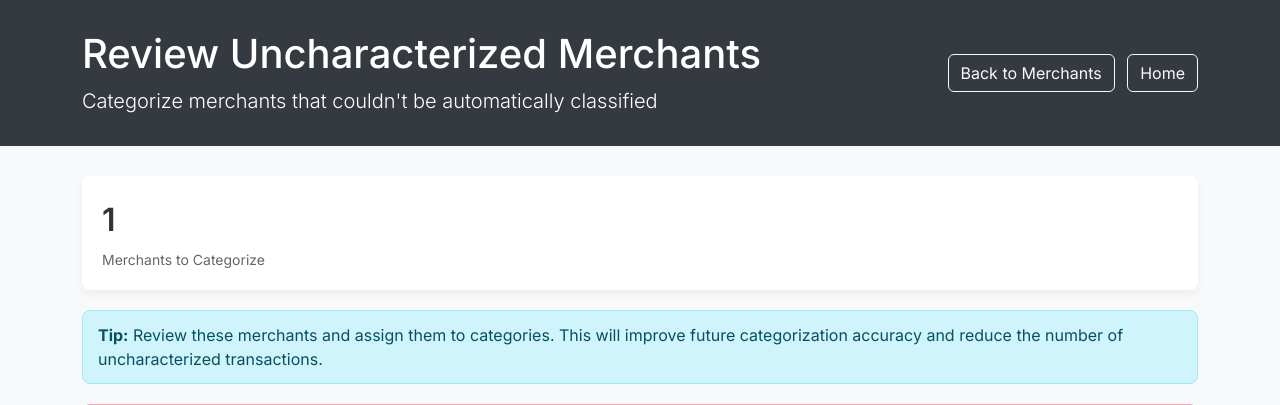
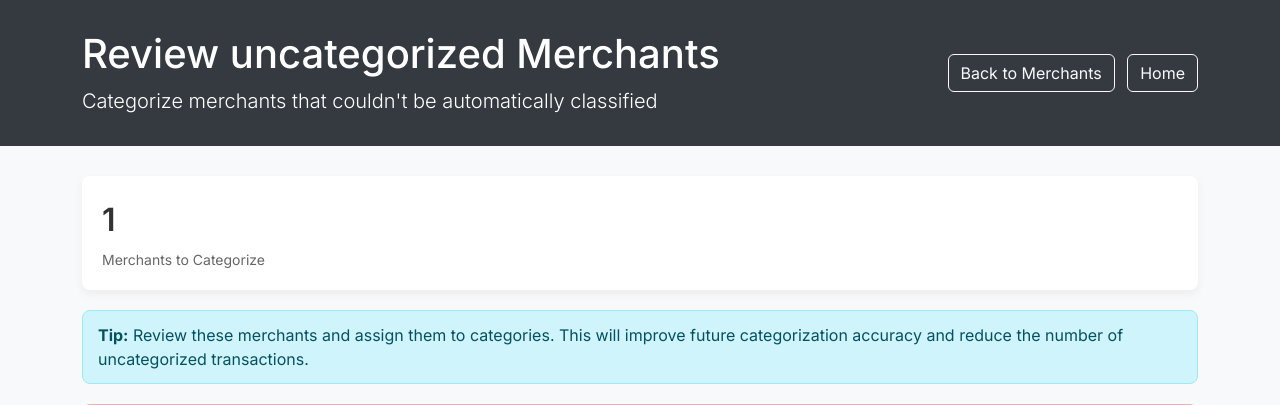
Before and after one commit to javaidb/personal-finance-tracker, a Flask app: template src/web/templates/merchants_review.html in a window 1280 px wide. Shown: the top 405 px of the page. Run offline with Flask 3, Linux system fonts and the light colour scheme; the template is opened without the code that fills it: most values are stand-ins (such as "Sample title", 1, 10 or a date in 2020); data that the repository does not hold is empty.

Commit message:
Completely harmonized use of 'uncategorized' keyword across any and all cases where transactions are yet to be categorized.

```diff
--- a/src/modules/helper_fns.py
+++ b/src/modules/helper_fns.py
@@ -507,10 +507,10 @@ class CategoryUpdater(GeneralHelperFns):
     def update_pie_chart(self, setup=False):
 
         status_counts = self.pristine_df['Classification'].value_counts(dropna=False)
-        none_count = status_counts.get('uncharacterized', 0)
+        none_count = status_counts.get('uncategorized', 0)
         other_count = len(self.pristine_df) - none_count
 
-        labels = ['Uncharacterized', 'Characterized']
+        labels = ['uncategorized', 'categorized']
         values = [none_count, other_count]
 
         if setup:
--- a/src/modules/merchant_categorizer.py
+++ b/src/modules/merchant_categorizer.py
@@ -139,7 +139,7 @@ class MerchantCategorizer:
         # Return the cleaned string as the merchant name
         return cleaned_str if cleaned_str else None
 
-    def categorize_transaction(self, transaction_details, default_category="uncharacterized"):
+    def categorize_transaction(self, transaction_details, default_category="uncategorized"):
         """
         Categorize a transaction based on merchant matching
 
@@ -319,7 +319,7 @@ class MerchantCategorizer:
         Returns:
             bool: True if a new merchant mapping was added, False otherwise
         """
-        if category == "uncharacterized":
+        if category == "uncategorized":
             return False
 
         # Extract merchant
--- a/src/web/config/__init__.py
+++ b/src/web/config/__init__.py
@@ -24,7 +24,7 @@ class Config:
         self.MAX_CONTENT_LENGTH = 16 * 1024 * 1024  # 16MB max file size
         self.DATABANK_PATH = os.path.join(self.root_dir, 'cached_data', 'databank.json')
         self.MERCHANT_DB_PATH = os.path.join(self.root_dir, 'cached_data', 'merchant_db.json')
-        self.UNCHARACTERIZED_MERCHANTS_PATH = os.path.join(self.root_dir, 'cached_data', 'uncharacterized_merchants.json')
+        self.UNCATEGORIZED_MERCHANTS_PATH = os.path.join(self.root_dir, 'cached_data', 'uncategorized_merchants.json')
 
 class DevelopmentConfig(Config):
     """Development configuration."""
--- a/src/web/routes/api.py
+++ b/src/web/routes/api.py
@@ -189,15 +189,21 @@ def add_merchant():
 
         # Initialize services
         merchant_service = MerchantService(base_path=base_path)
+
+        # Initialize transaction service first to ensure it exists
         transaction_service = init_transaction_service()
+        if not transaction_service:
+            return jsonify({
+                "success": False,
+                "error": "Could not initialize transaction service"
+            }), 500
 
         # Add merchant
         success = merchant_service.add_merchant(data['name'], data['category'])
 
         if success:
             # Force transaction service to reload data
-            if transaction_service:
-                transaction_service.recategorize_transactions()
+            transaction_service.recategorize_transactions()
 
             return jsonify({
                 "success": True,
@@ -275,40 +281,40 @@ def get_merchant_stats():
     stats = merchant_service.get_merchant_stats()
     return jsonify(stats)
 
-@api_bp.route('/merchants/uncharacterized')
-def get_uncharacterized_merchants():
-    """Get uncharacterized merchants."""
+@api_bp.route('/merchants/uncategorized')
+def get_uncategorized_merchants():
+    """Get uncategorized merchants."""
     page = int(request.args.get('page', 1))
     limit = int(request.args.get('limit', 10))
 
     base_path = Path(current_app.root_path).parent.parent
     merchant_service = MerchantService(base_path=base_path)
-    merchants = merchant_service.get_uncharacterized_merchants(page, limit)
+    merchants = merchant_service.get_uncategorized_merchants(page, limit)
     return jsonify(merchants)
 
-@api_bp.route('/merchants/uncharacterized', methods=['POST'])
-def categorize_uncharacterized_merchant():
-    """Categorize an uncharacterized merchant."""
+@api_bp.route('/merchants/uncategorized', methods=['POST'])
+def categorize_uncategorized_merchant():
+    """Categorize an uncategorized merchant."""
     data = request.get_json()
     if not data or 'merchant' not in data or 'category' not in data:
         return jsonify({"error": "Missing required fields"}), 400
 
     base_path = Path(current_app.root_path).parent.parent
     merchant_service = MerchantService(base_path=base_path)
-    success = merchant_service.categorize_uncharacterized_merchant(data['merchant'], data['category'])
+    success = merchant_service.categorize_uncategorized_merchant(data['merchant'], data['category'])
 
     if success:
         return jsonify({"message": "Merchant categorized successfully"})
     else:
         return jsonify({"error": "Failed to categorize merchant"}), 500
 
-@api_bp.route('/merchants/has-uncharacterized')
-def has_uncharacterized_merchants():
-    """Check if there are any uncharacterized merchants."""
+@api_bp.route('/merchants/has-uncategorized')
+def has_uncategorized_merchants():
+    """Check if there are any uncategorized merchants."""
     base_path = Path(current_app.root_path).parent.parent
     merchant_service = MerchantService(base_path=base_path)
-    has_uncharacterized = merchant_service.has_uncharacterized_merchants()
-    return jsonify({"has_uncharacterized": has_uncharacterized})
+    has_uncategorized = merchant_service.has_uncategorized_merchants()
+    return jsonify({"has_uncategorized": has_uncategorized})
 
 @api_bp.route('/clear_cache', methods=['POST'])
 def clear_cache():
@@ -389,3 +395,45 @@ def delete_merchant_category(name):
         return jsonify({"message": "Category deleted successfully"})
     else:
         return jsonify({"error": "Category not found or failed to delete"}), 400
+
+@api_bp.route('/merchants/categories/color', methods=['POST'])
+def update_category_color():
+    """Update a category's color."""
+    try:
+        data = request.get_json()
+        if not data or 'name' not in data or 'color' not in data:
+            return jsonify({
+                "success": False,
+                "error": "Missing required fields: name and color"
+            }), 400
+
+        category_name = data['name']
+        color = data['color']
+
+        # Validate color format
+        if not color.startswith('#') or len(color) != 7:
+            return jsonify({
+                "success": False,
+                "error": "Invalid color format. Must be a hex color (e.g., #FF0000)"
+            }), 400
+
+        # Update the color in our central storage
+        from ..constants.categories import update_category_color
+        success = update_category_color(category_name, color)
+        if not success:
+            return jsonify({
+                "success": False,
+                "error": f"Failed to update color for category {category_name}"
+            }), 500
+
+        return jsonify({
+            "success": True,
+            "category": category_name,
+            "color": color
+        })
+    except Exception as e:
+        print(f"Error updating category color: {str(e)}")
+        return jsonify({
+            "success": False,
+            "error": str(e)
+        }), 500
--- a/src/web/routes/category_routes.py
+++ b/src/web/routes/category_routes.py
@@ -32,7 +32,7 @@ class CategoryService:
                         "Entertainment": {"totalMatches": 0, "patterns": []},
                         "Income": {"totalMatches": 0, "patterns": []},
                         "Transfer": {"totalMatches": 0, "patterns": []},
-                        "uncharacterized": {"totalMatches": 0, "patterns": []}
+                        "uncategorized": {"totalMatches": 0, "patterns": []}
                     }
                 }
                 self.save_databank()
--- a/src/web/templates/merchants_review.html
+++ b/src/web/templates/merchants_review.html
@@ -3,7 +3,7 @@
 <head>
     <meta charset="UTF-8">
     <meta name="viewport" content="width=device-width, initial-scale=1.0">
-    <title>Review Uncharacterized Merchants | Personal Finance Tracker</title>
+    <title>Review uncategorized Merchants | Personal Finance Tracker</title>
     <link href="https://cdn.jsdelivr.net/npm/bootstrap@5.3.0-alpha1/dist/css/bootstrap.min.css" rel="stylesheet">
     <link rel="preconnect" href="https://fonts.googleapis.com">
     <link rel="preconnect" href="https://fonts.gstatic.com" crossorigin>
@@ -142,7 +142,7 @@
         <div class="container">
             <div class="d-flex justify-content-between align-items-center">
                 <div>
-                    <h1>Review Uncharacterized Merchants</h1>
+                    <h1>Review uncategorized Merchants</h1>
                     <p class="lead mb-0">Categorize merchants that couldn't be automatically classified</p>
                 </div>
                 <div>
@@ -164,7 +164,7 @@
         </div>
 
         <div class="alert alert-info">
-            <strong>Tip:</strong> Review these merchants and assign them to categories. This will improve future categorization accuracy and reduce the number of uncharacterized transactions.
+            <strong>Tip:</strong> Review these merchants and assign them to categories. This will improve future categorization accuracy and reduce the number of uncategorized transactions.
         </div>
 
         <div id="alert-container"></div>
@@ -230,7 +230,7 @@
 
         // Load merchants on page load
         document.addEventListener('DOMContentLoaded', function() {
-            loadUncharacterizedMerchants(1);
+            loaduncategorizedMerchants(1);
 
             // Save categorization
             document.getElementById('save-categorization-btn').addEventListener('click', function() {
@@ -240,11 +240,11 @@
             });
         });
 
-        // Load uncharacterized merchants
-        function loadUncharacterizedMerchants(page) {
+        // Load uncategorized merchants
+        function loaduncategorizedMerchants(page) {
             merchantsContainer.innerHTML = '<div class="loading"><div class="spinner"></div></div>';
 
-            fetch(`/api/merchants/uncharacterized?page=${page}&limit=5`)
+            fetch(`/api/merchants/uncategorized?page=${page}&limit=5`)
                 .then(response => response.json())
                 .then(data => {
                     if (data.success) {
@@ -345,7 +345,7 @@
                     e.preventDefault();
                     const page = parseInt(this.getAttribute('data-page'));
                     if (page >= 1 && page <= totalPages) {
-                        loadUncharacterizedMerchants(page);
+                        loaduncategorizedMerchants(page);
                     }
                 });
             });
@@ -359,7 +359,7 @@
 
         // Categorize merchant
         function categorizeMerchant(merchantName, category) {
-            fetch('/api/merchants/uncharacterized', {
+            fetch('/api/merchants/uncategorized', {
                 method: 'POST',
                 headers: {
                     'Content-Type': 'application/json'
@@ -376,7 +376,7 @@
                         showSuccess(`Categorized "${merchantName}" as "${category}"`);
 
                         // Update merchant count
-                        fetch('/api/merchants/uncharacterized/count')
+                        fetch('/api/merchants/uncategorized/count')
                             .then(response => response.json())
                             .then(data => {
                                 if (data.success) {
@@ -385,7 +385,7 @@
                             });
 
                         // Reload current page
-                        loadUncharacterizedMerchants(currentPage);
+                        loaduncategorizedMerchants(currentPage);
                     } else {
                         showError('Failed to categorize merchant: ' + data.error);
                     }
@@ -401,7 +401,7 @@
             merchantsContainer.innerHTML = `
                 <div class="empty-state">
                     <h3>All merchants have been categorized!</h3>
-                    <p>There are no more uncharacterized merchants to review.</p>
+                    <p>There are no more uncategorized merchants to review.</p>
                     <a href="/merchants" class="btn btn-primary mt-3">Back to Merchant Management</a>
                 </div>
             `;
```
Also changed, not shown: src/modules/pdf_interpreter.py (+24 -24 lines), src/web/services/merchant_service.py (+33 -13 lines), src/web/templates/merchants.html (+94 -5 lines), 1 other file.
